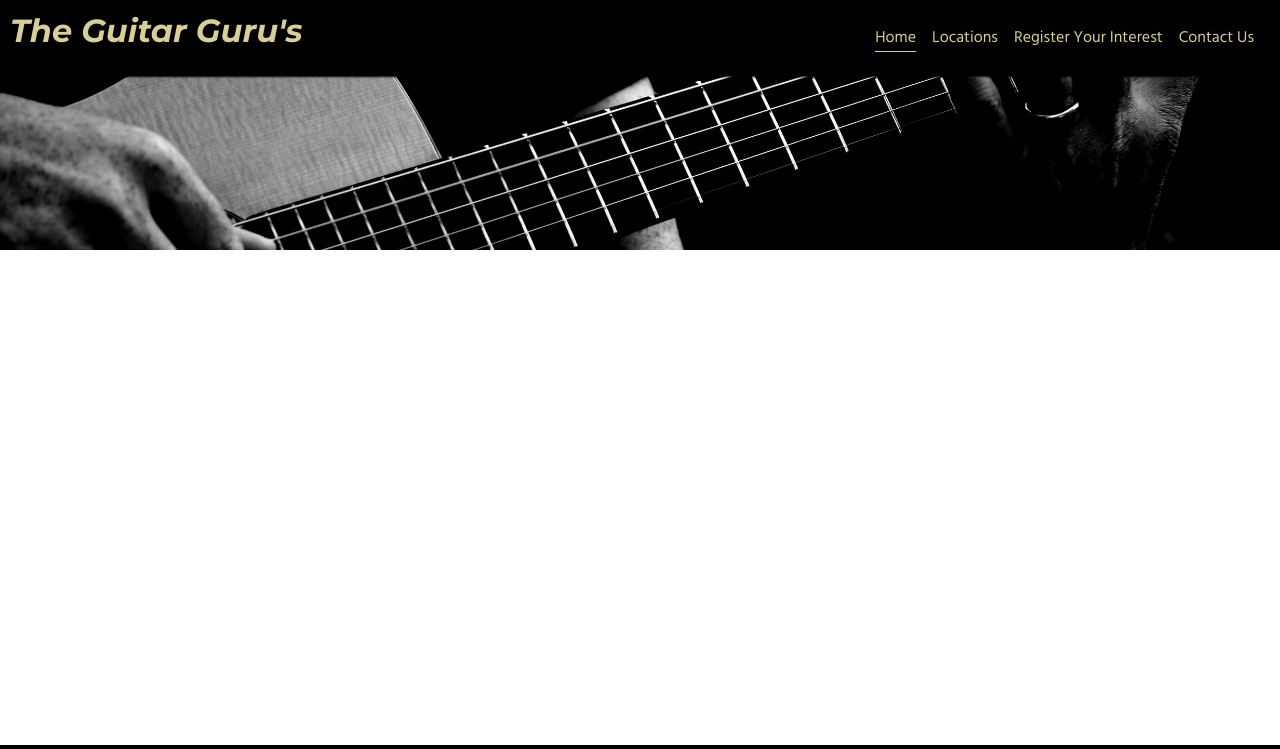
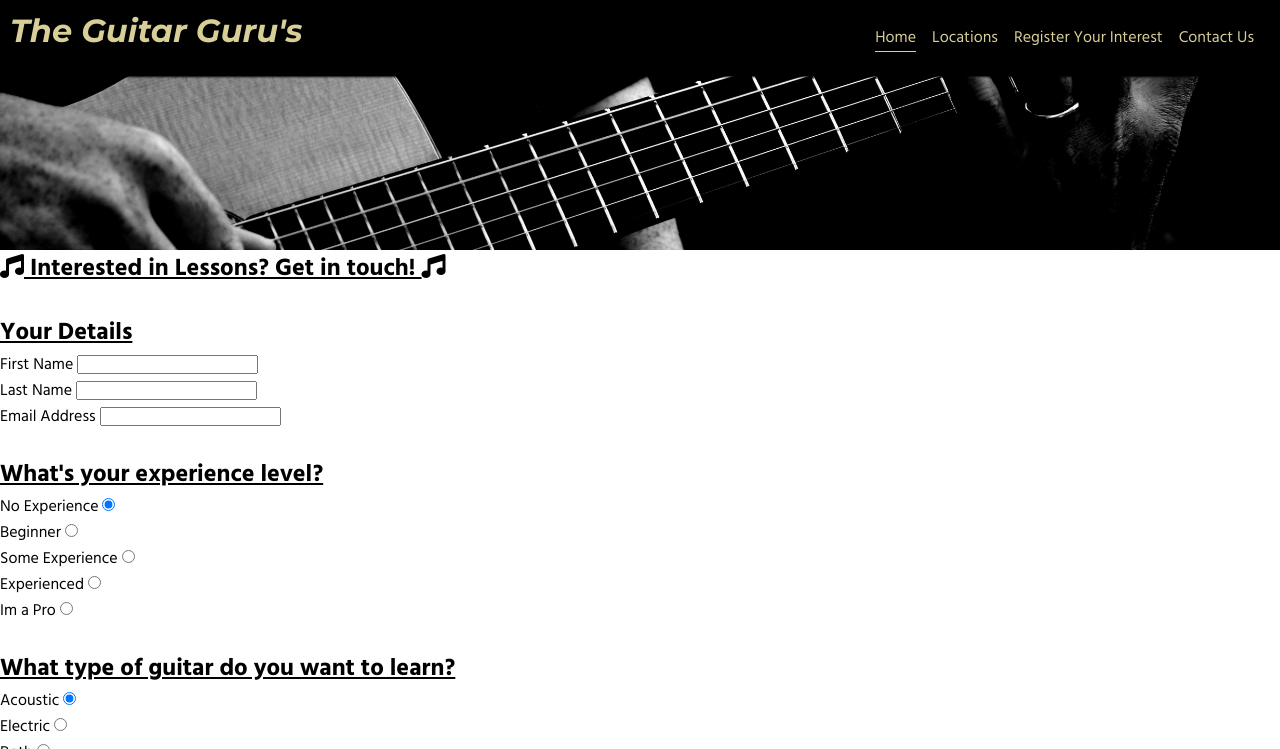
Before and after one commit to philtipping31/PP1-GuitarTuition, a plain HTML site: page form.html in a window 1280 px wide. Shown: the top 749 px of the page. Drawn offline with Linux system fonts and the light colour scheme.

Commit message:
added form to get in touch page

```diff
--- a/assets/css/style.css
+++ b/assets/css/style.css
@@ -61,7 +61,7 @@ header a {
 }
 
 #navmenu a:hover {
-    font-size: 125%;
+    border-bottom: 1px solid rgb(215, 206, 152);
 }
 
 .active {
--- a/form.html
+++ b/form.html
@@ -69,6 +69,140 @@
     <!-- Main Content -->
     <main class="maincontent">
       <div id="guitarimage"></div>
+      <section id="signup">
+        <form
+          id="enquiry-form"
+          method="POST"
+          action="https://formdump.codeinstitute.net"
+        >
+          <h2>
+            <i class="fa-solid fa-music" style="color: #000000"></i>
+            Interested in Lessons? Get in touch!
+            <i class="fa-solid fa-music" style="color: #000000"></i>
+          </h2>
+          <br />
+          <h2>Your Details</h2>
+          <label for="first_name">First Name</label>
+          <input
+            type="text"
+            name="first_name"
+            id="first_name"
+            class="text-input"
+            required
+          />
+          <br />
+          <label for="last_name">Last Name</label>
+          <input
+            type="text"
+            name="last_name"
+            id="last_name"
+            class="text-input"
+            required
+          />
+          <br />
+          <label for="email_address">Email Address</label>
+          <input
+            type="email"
+            name="email_address"
+            id="email_address"
+            class="text-input"
+            required
+          />
+          <br />
+          <br />
+          <h2>What's your experience level?</h2>
+          <div class="radio-buttons">
+            <div>
+              <label for="no-experience">No Experience</label>
+              <input
+                type="radio"
+                name="experience"
+                id="no-experience"
+                value="no-experience"
+                required
+                checked
+              />
+            </div>
+            <div>
+              <label for="beginner">Beginner</label>
+              <input
+                type="radio"
+                name="experience"
+                id="beginner"
+                value="beginner"
+                required
+              />
+            </div>
+            <div>
+              <label for="some-experience">Some Experience</label>
+              <input
+                type="radio"
+                name="experience"
+                id="some-experience"
+                value="some-experience"
+                required
+              />
+            </div>
+            <div>
+              <label for="experienced">Experienced</label>
+              <input
+                type="radio"
+                name="experience"
+                id="experienced"
+                value="experienced"
+                required
+              />
+            </div>
+            <div>
+              <label for="pro">Im a Pro</label>
+              <input
+                type="radio"
+                name="experience"
+                id="pro"
+                value="pro"
+                required
+              />
+            </div>
+            <br />
+            <h2>What type of guitar do you want to learn?</h2>
+            <div class="radio-buttons">
+              <div>
+                <label for="acoustic">Acoustic</label>
+                <input
+                  type="radio"
+                  name="guitar_choice"
+                  id="acoustic"
+                  value="acoustic"
+                  required
+                  checked
+                />
+              </div>
+              <div>
+                <label for="electric">Electric</label>
+                <input
+                  type="radio"
+                  name="guitar_choice"
+                  id="electirc"
+                  value="electric"
+                  required
+                />
+              </div>
+              <div>
+                <label for="both">Both</label>
+                <input
+                  type="radio"
+                  name="guitar_choice"
+                  id="both"
+                  value="both"
+                  required
+                />
+              </div>
+            </div>
+          </div>
+
+          <button type="submit" class="join-button">Get in touch!</button>
+        </form>
+      </section>
     </main>
 
     <!-- Footer -->
```
